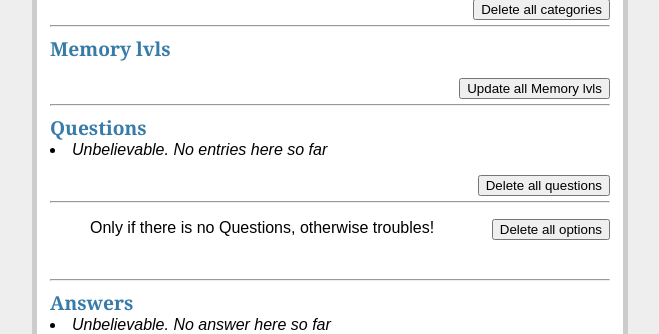
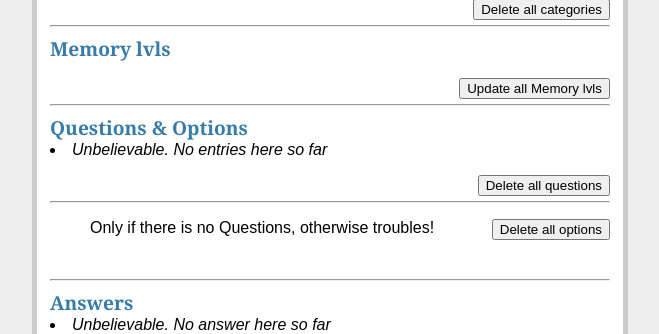
Before and after one commit to szuetam/ABCDtest, a Flask app: page / in a window 1280 px wide. Shown: the part 986-1320 px from the top of the page, without its empty margins (310-969 px from the left). Run offline with Flask 2, Linux system fonts and the light colour scheme; data that the repository does not hold is empty.

Commit message:
small fixes, still no proper relations

```diff
--- a/app/app.py
+++ b/app/app.py
@@ -64,6 +64,7 @@ class Question(db.Model):
     answered = db.Column(db.Integer)
     answered_correct = db.Column(db.Integer)
     answered_false = db.Column(db.Integer)
+    #options = relationship("Option", cascade="all,delete-orphan", backref="question")
 
     def update_all(self):
         self.answered_update()
@@ -88,6 +89,7 @@ class Question(db.Model):
         return self.answered_false
 
     def memorized_lvl(self):
+        self.answered_update()
         if self.answered == 0:
             return 0
         elif self.answered == self.answered_correct:
@@ -234,7 +236,6 @@ class Memory_lvl(db.Model):
         if not self.answers_num() == 0:
             return self.answers_correct_num() / float(self.answers_num())
         else:
-            print ("error, there should be one answer when updating")
             return 0
 
     def update(self):
--- a/app/templates/show_entries.html
+++ b/app/templates/show_entries.html
@@ -74,7 +74,7 @@ Answers False: {{ answers_false_count }} <br>
     </dl><br><hr>
 </form>
 
-<h2> Questions </h2>
+<h2> Questions & Options</h2>
 {% for the_question in questions %}
     <br><p>
     <form action="{{ url_for('check') }}" method="post" class="check">
```
